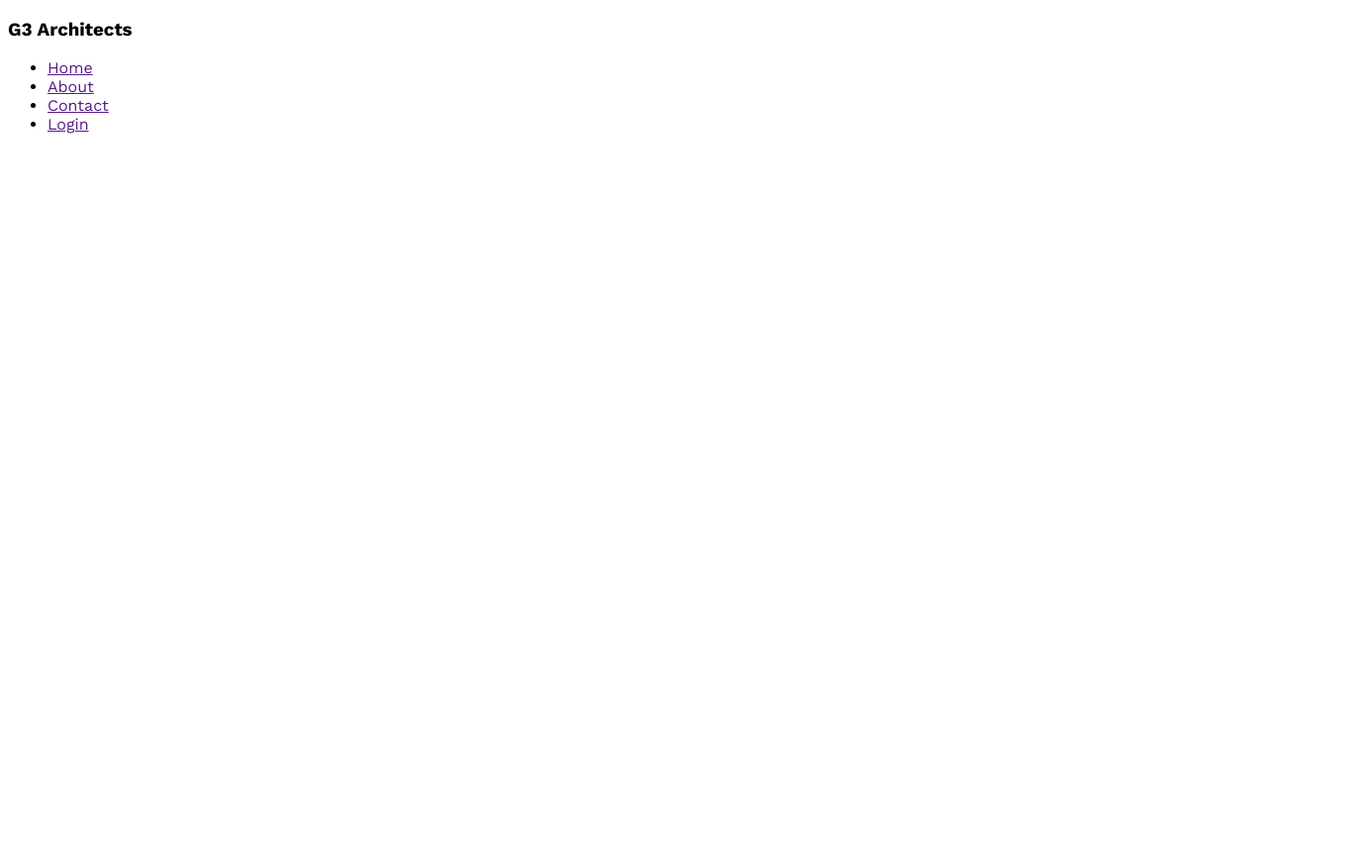
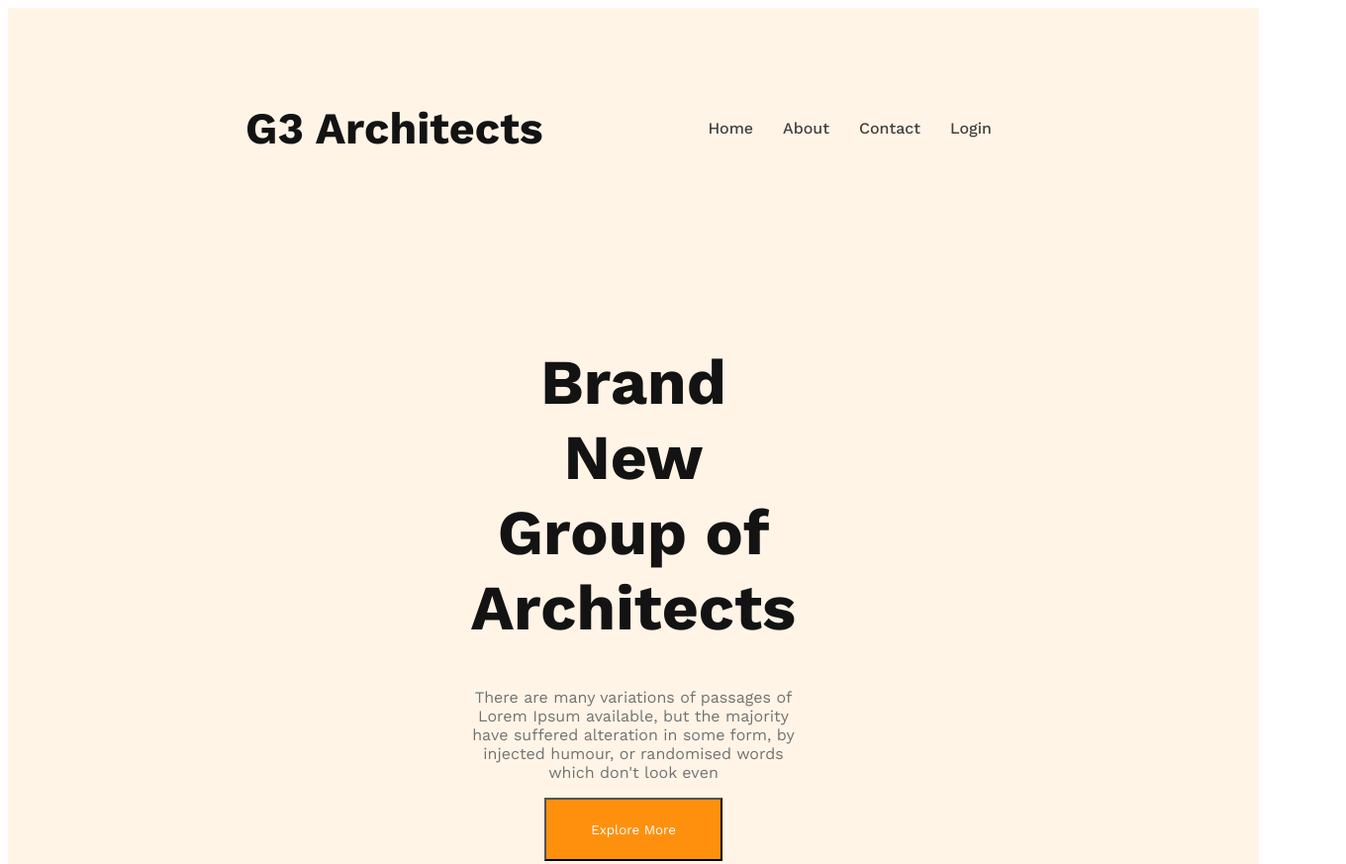
Before and after one commit to AlamRazek/g3-architects-website, a plain HTML site: page index.html in a window 1280 px wide. Shown: the top 873 px of the page at 99% size, 1360 px wide, since content can reach past the window. Before the commit the page ends 800 px from the top, so only its background shows below. Drawn offline with nearby package versions, Linux system fonts and the light colour scheme.

Commit message:
banner added

```diff
--- a/css/style.css
+++ b/css/style.css
@@ -4,3 +4,79 @@
 * {
     font-family: 'Work Sans', sans-serif;
 }
+
+
+/* shared styles */
+
+.btn-primary {
+    width: 180px;
+    height: 64px;
+    background-color: #FF900E;
+    color: white;
+}
+
+
+/* header styles */
+
+header {
+    background: rgba(255, 144, 14, 0.10);
+    padding: 50px 240px;
+}
+
+nav {
+    display: flex;
+    justify-content: space-between;
+    align-items: center;
+}
+
+.nav-title {
+    font-size: 2.8rem;
+    font-weight: 700;
+    color: #131313;
+}
+
+nav>ul {
+    display: flex;
+}
+
+nav li {
+    list-style: none;
+    margin-right: 30px;
+    font-weight: 500;
+    font-size: 1rem;
+}
+
+nav>ul>li>a {
+    text-decoration: none;
+    color: #424242;
+}
+
+
+/* banner styles */
+
+.banner {
+    margin: 105px 240px;
+    display: flex;
+    justify-content: center;
+    align-items: center;
+    flex-direction: column;
+    text-align: center;
+}
+
+.banner-content {
+    max-width: 862px;
+    gap: 32px;
+    margin-bottom: 50px;
+}
+
+.banner-title {
+    font-size: 4rem;
+    font-weight: 700;
+    color: #131313;
+}
+
+.banner-description {
+    color: #727272;
+}
+
+.
--- a/index.html
+++ b/index.html
@@ -12,7 +12,7 @@
 
     <header>
         <nav>
-            <h3>
+            <h3 class="nav-title">
                 G3 Architects
             </h3>
             <ul>
@@ -30,6 +30,15 @@
                 </li>
             </ul>
         </nav>
+        <div class="banner">
+            <div class="banner-content">
+                <h1 class="banner-title">Brand New <br> Group of Architects
+                </h1>
+                <p class="banner-description">There are many variations of passages of Lorem Ipsum available, but the majority have suffered alteration in some form, by injected humour, or randomised words which don't look even</p>
+                <button class="btn-primary">Explore More</button>
+            </div>
+            <img src="images/banner.png" alt="">
+        </div>
     </header>
     <main>
 
```
